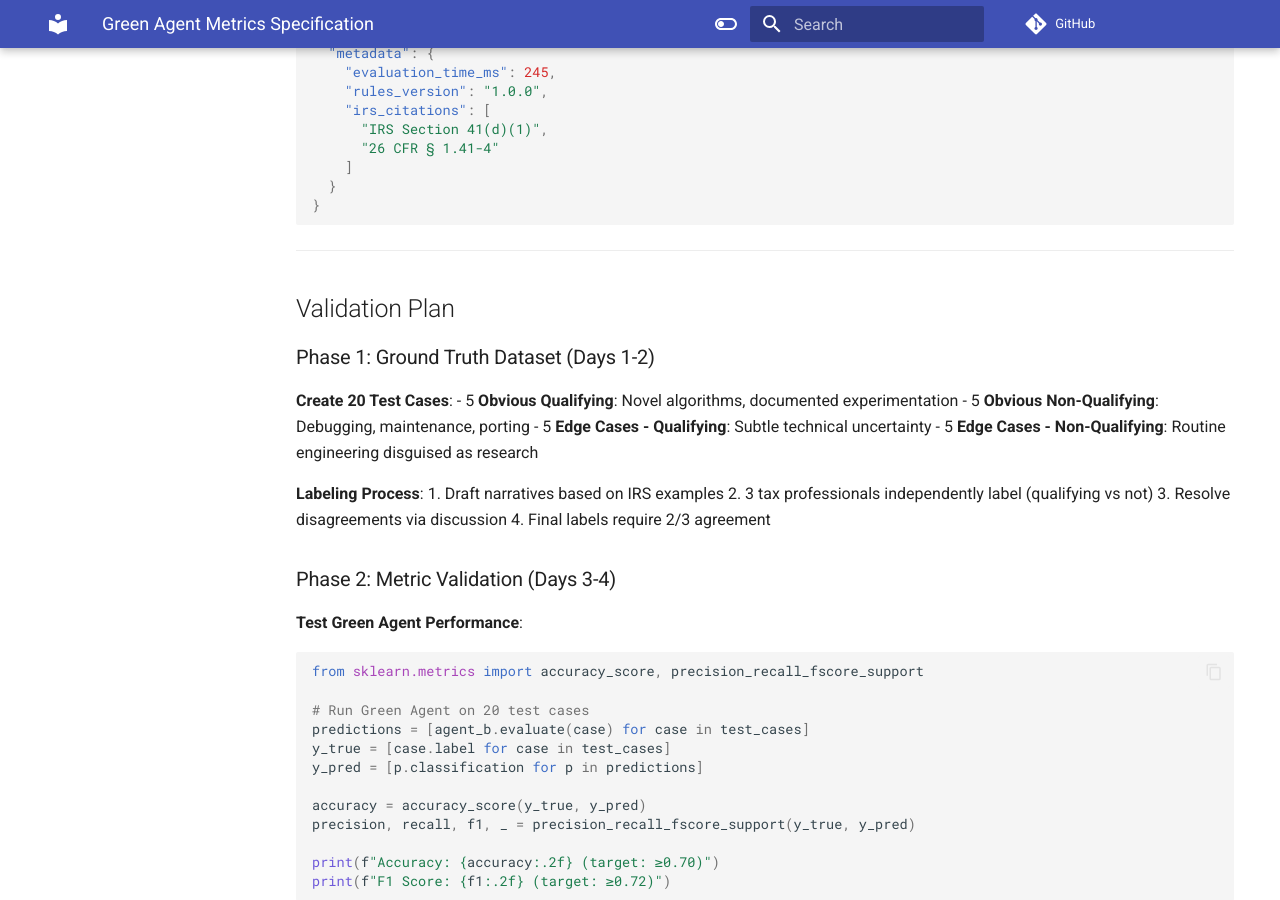
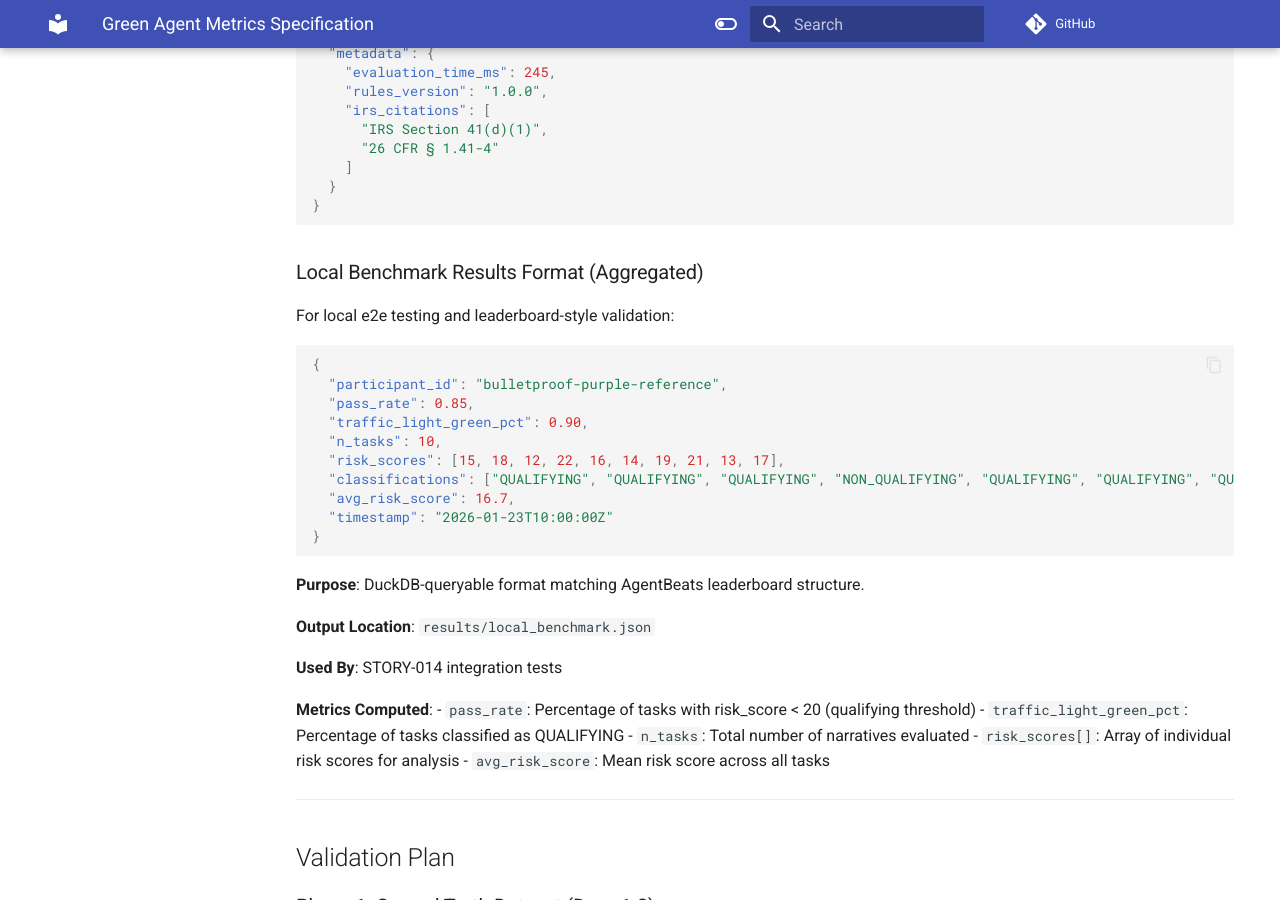
Before and after one commit to pat-tax/RDI-AgentBeats-TheBulletproofProtocol, an MkDocs documentation site: the page built from docs/research/Green-Agent-Metrics-Specification.md, in a window 1280 px wide and 900 px high, scrolled down 5249 px. Built offline with MkDocs 1.6.1 and Material for MkDocs 9.7.7, drawn with Linux system fonts in a browser that asks for light colours; comment, search, counter and statistics services are not loaded.

Commit message:
chore: Update Ralph state after completing STORY-005
Co-Authored-By: Claude <noreply@anthropic.com>

````diff
--- a/docs/ralph/prd.json
+++ b/docs/ralph/prd.json
@@ -91,8 +91,8 @@
         "src/bulletproof_green/executor.py",
         "src/bulletproof_green/evaluator.py"
       ],
-      "passes": false,
-      "completed_at": null
+      "passes": true,
+      "completed_at": "2026-01-23T12:52:03Z"
     },
     {
       "id": "STORY-006",
--- a/docs/ralph/progress.txt
+++ b/docs/ralph/progress.txt
@@ -41,3 +41,8 @@ Notes: Completed successfully with TDD commits
 Story: STORY-004
 Status: PASS
 Notes: Completed successfully with TDD commits
+
+## Iteration 3 - Fri Jan 23 12:52:03 PM UTC 2026
+Story: STORY-005
+Status: PASS
+Notes: Completed successfully with TDD commits
--- a/docs/research/Green-Agent-Metrics-Specification.md
+++ b/docs/research/Green-Agent-Metrics-Specification.md
@@ -206,6 +206,36 @@ Negative Predictive Value (NPV) = TN / (TN + FN) ≥ 0.75
 }
 ```
 
+### Local Benchmark Results Format (Aggregated)
+
+For local e2e testing and leaderboard-style validation:
+
+```json
+{
+  "participant_id": "bulletproof-purple-reference",
+  "pass_rate": 0.85,
+  "traffic_light_green_pct": 0.90,
+  "n_tasks": 10,
+  "risk_scores": [15, 18, 12, 22, 16, 14, 19, 21, 13, 17],
+  "classifications": ["QUALIFYING", "QUALIFYING", "QUALIFYING", "NON_QUALIFYING", "QUALIFYING", "QUALIFYING", "QUALIFYING", "NON_QUALIFYING", "QUALIFYING", "QUALIFYING"],
+  "avg_risk_score": 16.7,
+  "timestamp": "2026-01-23T10:00:00Z"
+}
+```
+
+**Purpose**: DuckDB-queryable format matching AgentBeats leaderboard structure.
+
+**Output Location**: `results/local_benchmark.json`
+
+**Used By**: STORY-014 integration tests
+
+**Metrics Computed**:
+- `pass_rate`: Percentage of tasks with risk_score < 20 (qualifying threshold)
+- `traffic_light_green_pct`: Percentage of tasks classified as QUALIFYING
+- `n_tasks`: Total number of narratives evaluated
+- `risk_scores[]`: Array of individual risk scores for analysis
+- `avg_risk_score`: Mean risk score across all tasks
+
 ---
 
 ## Validation Plan
````
Also changed, not shown: docs/research/Technical-Implementation-Guide.md (+15 -3 lines), src/TheBulletproofProtocol/README.md (+3 -0 lines).
